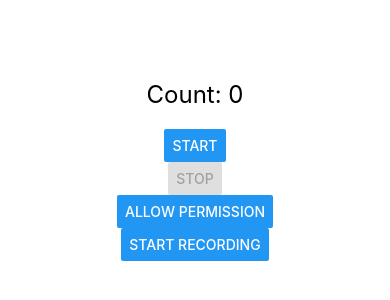
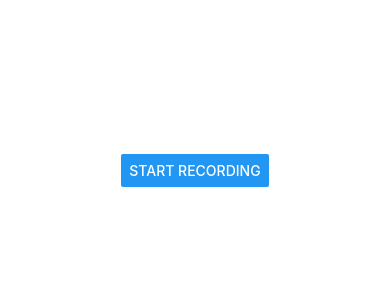
Before and after one commit to xuanquocc/Dectect_deepfake, a React Native app: screen / in a window 390 px wide. Shown: the part 252-552 px from the top of the page. Built offline with nearby package versions, Linux system fonts and the light colour scheme.

Commit message:
Add screen recording functionality and dependencies

```diff
--- a/App.js
+++ b/App.js
@@ -1,84 +1,23 @@
 import React, {useState, useEffect} from 'react';
-import {View, Text, Button, PermissionsAndroid} from 'react-native';
-import CountingService from './src/modules/CountingServiceModule';
+import {View, Text, Button} from 'react-native';
+import {NativeModules} from 'react-native';
 
-import RecordScreen, {RecordingResult} from 'react-native-record-screen';
+const {ScreenRecordModule} = NativeModules;
 
 const App = () => {
-  const [count, setCount] = useState(0);
-  const [isCounting, setIsCounting] = useState(false);
-
-  useEffect(() => {
-    const interval = setInterval(() => {
-      if (isCounting) {
-        setCount(prevCount => prevCount + 1);
-      }
-    }, 1000);
-
-    return () => clearInterval(interval);
-  }, [isCounting]);
-
-  const startCounting = () => {
-    setIsCounting(true);
-    CountingService.startCounting();
+  const [isRecording, setIsRecording] = useState(false);
+  const startRecording = () => {
+    setIsRecording(true);
+    ScreenRecordModule.startScreenRecording();
   };
 
-  const stopCounting = () => {
-    setIsCounting(false);
-    CountingService.stopCounting();
-  };
-  const allow = () => {
-    CountingService.allowPermission();
-  };
-
-  const [isRecording, setIsRecording] = useState(false);
-
-  const startRecording = async () => {
-    try {
-      const granted = await PermissionsAndroid.requestMultiple(
-        [PermissionsAndroid.PERMISSIONS.RECORD_AUDIO],
-        {
-          title: 'Screen Recording Permission',
-          message: 'Do you want to record with audio?',
-          buttonNeutral: 'Ask Me Later',
-          buttonNegative: 'Cancel',
-          buttonPositive: 'OK',
-        },
-      );
-
-      if (
-        granted[PermissionsAndroid.PERMISSIONS.RECORD_AUDIO] ===
-        PermissionsAndroid.RESULTS.GRANTED
-      ) {
-        setIsRecording(true);
-        RecordScreen.startRecording().catch(error => console.error(error));
-      } else {
-        setIsRecording(true);
-        RecordScreen.startRecording({mic: false}).catch(error =>
-          console.error(error),
-        );
-      }
-    } catch (err) {
-      console.warn(err);
-    }
-  };
-
-  const stopRecording = async () => {
-    // recording stop
-    const res = await RecordScreen.stopRecording().catch(error =>
-      console.warn(error),
-    );
-    if (res) {
-      const url = res.result.outputURL;
-    }
+  const stopRecording = () => {
+    setIsRecording(false);
+    ScreenRecordModule.stopScreenRecording();
   };
 
   return (
     <View style={{flex: 1, justifyContent: 'center', alignItems: 'center'}}>
-      <Text style={{fontSize: 24, marginBottom: 20}}>Count: {count}</Text>
-      <Button title="Start" onPress={startCounting} disabled={isCounting} />
-      <Button title="Stop" onPress={stopCounting} disabled={!isCounting} />
-      <Button title="Allow permission" onPress={allow} />
       <Button
         title={isRecording ? 'Stop Recording' : 'Start Recording'}
         onPress={isRecording ? stopRecording : startRecording}
```
Also changed, not shown: 9 other files (tests, documents, lock files or other folders).
